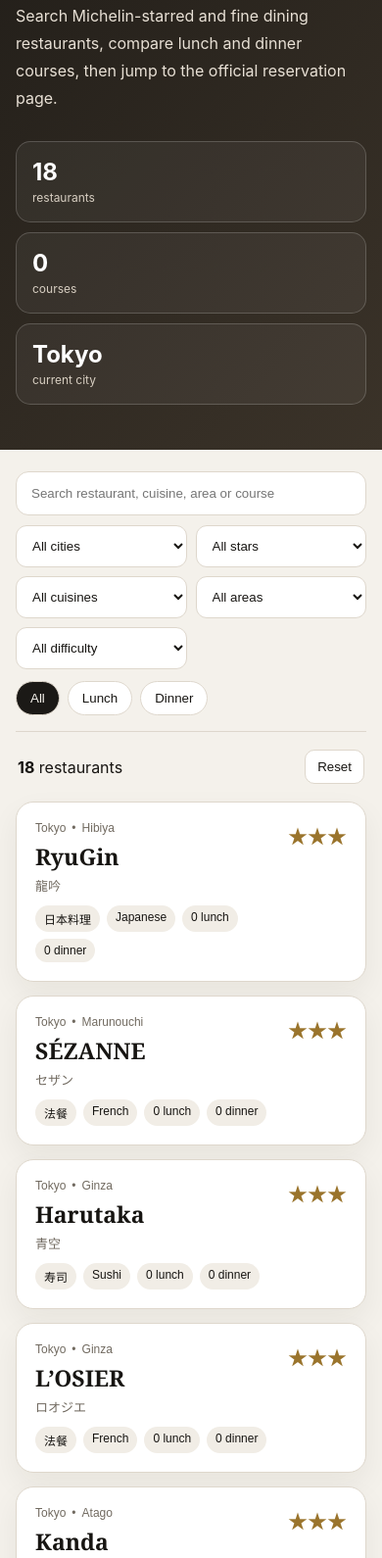
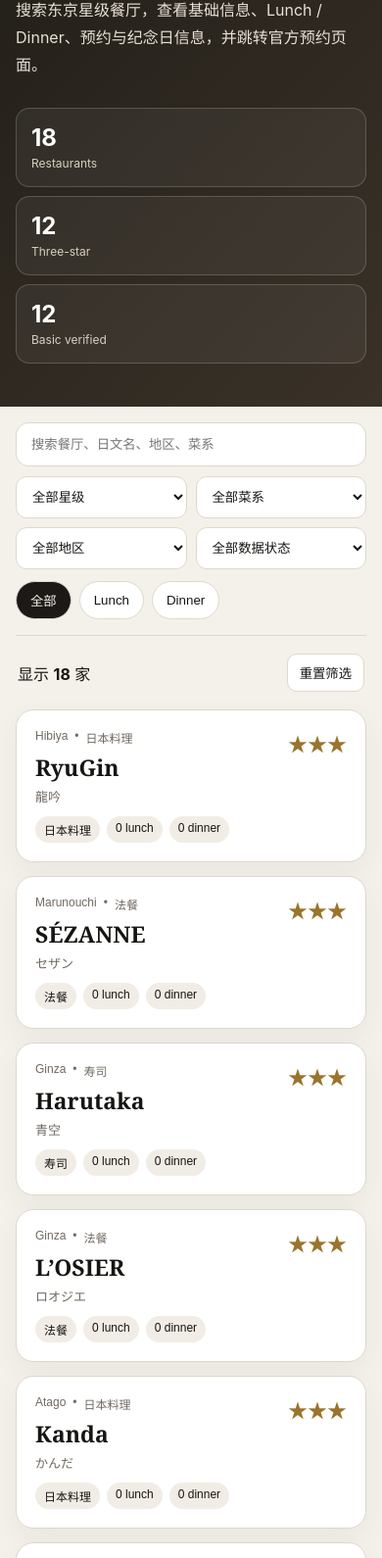
Before and after one commit to rosenjpre-ship-it/StarTable, a plain HTML site: page index.html in a window 390 px wide. Shown: the part 348-1938 px from the top of the page at 98% size. Drawn offline with Linux system fonts and the light colour scheme.

Commit message:
Add files via upload

```diff
--- a/app.js
+++ b/app.js
@@ -1,63 +1,49 @@
 
 const state={data:[],filtered:[],meal:'all'};
 const $=id=>document.getElementById(id);
-const els={
-grid:$('restaurantGrid'),template:$('restaurantTemplate'),search:$('searchInput'),
-city:$('cityFilter'),star:$('starFilter'),cuisine:$('cuisineFilter'),area:$('areaFilter'),
-difficulty:$('difficultyFilter'),visible:$('visibleCount'),total:$('totalRestaurants'),
-courses:$('totalCourses'),reset:$('resetButton'),empty:$('emptyState'),theme:$('themeButton')
-};
-const diff=n=>'★'.repeat(n)+'☆'.repeat(5-n);
+const els={grid:$('grid'),template:$('cardTemplate'),search:$('searchInput'),star:$('starFilter'),cuisine:$('cuisineFilter'),area:$('areaFilter'),status:$('statusFilter'),visible:$('visibleCount'),total:$('totalRestaurants'),three:$('threeStarCount'),verified:$('verifiedCount'),reset:$('resetButton'),empty:$('empty'),theme:$('themeButton')};
+
 const stars=n=>'★'.repeat(n);
+const difficulty=n=>n?'★'.repeat(n)+'☆'.repeat(5-n):'待评估';
+const statusLabel=s=>({basic_verified:'基础资料已核验',star_verified:'星级已核验',star_pending_recheck:'待复核'}[s]||'待核验');
 
-function addOptions(el,values){values.sort().forEach(v=>el.insertAdjacentHTML('beforeend',`<option value="${v}">${v}</option>`));}
-
-function mealTable(items){
- if(!items.length)return '<div class="empty">No course data.</div>';
- return `<table><thead><tr><th>Course</th><th>Price</th><th>Notes</th><th>Status</th></tr></thead><tbody>${items.map(x=>`<tr><td>${x.name}</td><td><strong>${x.price}</strong></td><td>${x.note}</td><td><span class="${x.verified?'verified':'unverified'}">${x.verified?'Verified':'Pending verification'}</span></td></tr>`).join('')}</tbody></table>`;
+function addOptions(el,values){[...values].sort().forEach(v=>el.insertAdjacentHTML('beforeend',`<option value="${v}">${v}</option>`));}
+function courseTable(items){
+ if(!items||!items.length)return '<div class="course-empty">该餐期的具体 Course 尚未逐店核验，暂不使用占位菜单。</div>';
+ return `<table><thead><tr><th>Course</th><th>Price</th><th>Notes</th></tr></thead><tbody>${items.map(x=>`<tr><td>${x.name}</td><td><strong>${x.price}</strong></td><td>${x.note||''}</td></tr>`).join('')}</tbody></table>`;
 }
-
-function card(item){
- const f=els.template.content.cloneNode(true);
- const card=f.querySelector('.card'),head=f.querySelector('.card-head'),detail=f.querySelector('.detail');
- f.querySelector('.city').textContent=item.city;f.querySelector('.area').textContent=item.area;
- f.querySelector('.name').textContent=item.name;f.querySelector('.name-ja').textContent=item.nameJa;
- f.querySelector('.stars').textContent=stars(item.stars);f.querySelector('.difficulty').textContent=diff(item.difficulty);
- f.querySelector('.booking').textContent=item.booking;f.querySelector('.plate').textContent=item.plate;
- const reserve=f.querySelector('.reserve');reserve.href=item.url;
- const chips=f.querySelector('.chips');
- [item.cuisineZh,item.cuisine,`${item.lunch.length} lunch`,`${item.dinner.length} dinner`].forEach(t=>{const s=document.createElement('span');s.className='chip';s.textContent=t;chips.appendChild(s);});
- const table=f.querySelector('.course-table');
- table.innerHTML=mealTable(item.lunch);
- const localBtns=[...f.querySelectorAll('.local-meal')];
- localBtns.forEach(btn=>btn.addEventListener('click',()=>{localBtns.forEach(x=>x.classList.remove('active'));btn.classList.add('active');table.innerHTML=mealTable(item[btn.dataset.localmeal]);}));
+function makeCard(item){
+ const f=els.template.content.cloneNode(true),head=f.querySelector('.card-head'),detail=f.querySelector('.detail');
+ f.querySelector('.area').textContent=item.area||'Tokyo';f.querySelector('.cuisine').textContent=item.cuisineZh||item.cuisine;
+ f.querySelector('.name').textContent=item.name;f.querySelector('.name-ja').textContent=item.nameJa||'';
+ f.querySelector('.stars').textContent=stars(item.stars);f.querySelector('.address').textContent=item.address||'地址待补充';
+ f.querySelector('.phone').textContent=item.phone?`Tel: ${item.phone}`:'电话待补充';
+ f.querySelector('.difficulty').textContent=difficulty(item.difficulty);f.querySelector('.booking').textContent=item.booking;
+ f.querySelector('.plate').textContent=item.plate;
+ const badge=f.querySelector('.status');badge.innerHTML=`<span class="status-badge ${item.dataStatus==='basic_verified'?'ok':'warn'}">${statusLabel(item.dataStatus)}</span>`;
+ const link=f.querySelector('.reserve');link.href=item.url||item.website||'#';if(!item.url&&!item.website){link.style.display='none';}
+ const chips=f.querySelector('.chips');[item.cuisineZh||item.cuisine,`${item.lunch?.length||0} lunch`,`${item.dinner?.length||0} dinner`].forEach(t=>{const s=document.createElement('span');s.className='chip';s.textContent=t;chips.appendChild(s);});
+ const area=f.querySelector('.course-area');area.innerHTML=courseTable(item.lunch||[]);
+ const local=[...f.querySelectorAll('.local-btn')];local.forEach(btn=>btn.addEventListener('click',()=>{local.forEach(x=>x.classList.remove('active'));btn.classList.add('active');area.innerHTML=courseTable(item[btn.dataset.localmeal]||[]);}));
  head.addEventListener('click',()=>{const open=head.getAttribute('aria-expanded')==='true';head.setAttribute('aria-expanded',String(!open));detail.hidden=open;});
  return f;
 }
-
-function render(){
- els.grid.innerHTML='';state.filtered.forEach(x=>els.grid.appendChild(card(x)));
- els.visible.textContent=state.filtered.length;els.empty.hidden=state.filtered.length!==0;
-}
-
+function render(){els.grid.innerHTML='';state.filtered.forEach(x=>els.grid.appendChild(makeCard(x)));els.visible.textContent=state.filtered.length;els.empty.hidden=state.filtered.length!==0;}
 function apply(){
  const q=els.search.value.trim().toLowerCase();
  state.filtered=state.data.filter(x=>{
-  const mealData=state.meal==='all'?[...x.lunch,...x.dinner]:x[state.meal];
-  const hay=[x.name,x.nameJa,x.city,x.area,x.cuisine,x.cuisineZh,x.booking,x.plate,...mealData.flatMap(c=>[c.name,c.price,c.note])].join(' ').toLowerCase();
-  return (!q||hay.includes(q))&&(!els.city.value||x.city===els.city.value)&&(!els.star.value||String(x.stars)===els.star.value)&&(!els.cuisine.value||x.cuisine===els.cuisine.value)&&(!els.area.value||x.area===els.area.value)&&(!els.difficulty.value||String(x.difficulty)===els.difficulty.value)&&mealData.length>0;
- });
- render();
+  const meals=state.meal==='all'?[...(x.lunch||[]),...(x.dinner||[])]:x[state.meal]||[];
+  const hay=[x.name,x.nameJa,x.area,x.cuisine,x.cuisineZh,x.address,x.booking,x.plate,...meals.flatMap(c=>[c.name,c.price,c.note])].join(' ').toLowerCase();
+  return (!q||hay.includes(q))&&(!els.star.value||String(x.stars)===els.star.value)&&(!els.cuisine.value||x.cuisineZh===els.cuisine.value)&&(!els.area.value||x.area===els.area.value)&&(!els.status.value||x.dataStatus===els.status.value);
+ });render();
 }
-
 async function init(){
  const res=await fetch('./data/restaurants.json');state.data=await res.json();state.filtered=[...state.data];
- els.total.textContent=state.data.length;els.courses.textContent=state.data.reduce((n,x)=>n+x.lunch.length+x.dinner.length,0);
- addOptions(els.city,[...new Set(state.data.map(x=>x.city))]);addOptions(els.cuisine,[...new Set(state.data.map(x=>x.cuisine))]);addOptions(els.area,[...new Set(state.data.map(x=>x.area))]);
- render();
+ els.total.textContent=state.data.length;els.three.textContent=state.data.filter(x=>x.stars===3).length;els.verified.textContent=state.data.filter(x=>x.dataStatus==='basic_verified').length;
+ addOptions(els.cuisine,new Set(state.data.map(x=>x.cuisineZh||x.cuisine)));addOptions(els.area,new Set(state.data.map(x=>x.area).filter(Boolean)));render();
 }
-[els.search,els.city,els.star,els.cuisine,els.area,els.difficulty].forEach(el=>el.addEventListener('input',apply));
+[els.search,els.star,els.cuisine,els.area,els.status].forEach(el=>el.addEventListener('input',apply));
 document.querySelectorAll('.meal-btn').forEach(btn=>btn.addEventListener('click',()=>{document.querySelectorAll('.meal-btn').forEach(x=>x.classList.remove('active'));btn.classList.add('active');state.meal=btn.dataset.meal;apply();}));
-els.reset.addEventListener('click',()=>{[els.search,els.city,els.star,els.cuisine,els.area,els.difficulty].forEach(x=>x.value='');state.meal='all';document.querySelectorAll('.meal-btn').forEach(x=>x.classList.toggle('active',x.dataset.meal==='all'));apply();});
+els.reset.addEventListener('click',()=>{[els.search,els.star,els.cuisine,els.area,els.status].forEach(x=>x.value='');state.meal='all';document.querySelectorAll('.meal-btn').forEach(x=>x.classList.toggle('active',x.dataset.meal==='all'));apply();});
 els.theme.addEventListener('click',()=>document.body.classList.toggle('dark'));
-init().catch(()=>{els.empty.hidden=false;els.empty.textContent='Data failed to load. Please deploy through GitHub Pages.';});
+init().catch(e=>{els.empty.hidden=false;els.empty.textContent='数据加载失败，请确认已部署到 GitHub Pages。';console.error(e);});
--- a/index.html
+++ b/index.html
@@ -3,68 +3,63 @@
 <head>
 <meta charset="utf-8">
 <meta name="viewport" content="width=device-width,initial-scale=1,viewport-fit=cover">
-<title>StarTable — Fine Dining Discovery</title>
-<meta name="description" content="Discover, compare and reserve the world's finest restaurants.">
+<title>StarTable Tokyo</title>
+<meta name="description" content="Discover Tokyo's Michelin-starred and fine dining restaurants.">
 <link rel="stylesheet" href="./styles.css">
 </head>
 <body>
 <header class="topbar">
   <div class="shell nav">
-    <a class="brand" href="#"><span class="brand-star">★</span><span>StarTable</span></a>
-    <div class="nav-actions">
-      <button id="themeButton" class="ghost">Theme</button>
-    </div>
+    <a class="brand" href="#"><span>★</span>StarTable</a>
+    <button id="themeButton" class="ghost">深色模式</button>
   </div>
 </header>
 
 <section class="hero">
   <div class="shell hero-grid">
     <div>
-      <p class="eyebrow">FINE DINING DISCOVERY</p>
-      <h1>Discover the world’s<br>finest restaurants.</h1>
-      <p class="sub">Search Michelin-starred and fine dining restaurants, compare lunch and dinner courses, then jump to the official reservation page.</p>
+      <p class="eyebrow">TOKYO FINE DINING DATABASE</p>
+      <h1>Discover Tokyo’s<br>finest restaurants.</h1>
+      <p class="sub">搜索东京星级餐厅，查看基础信息、Lunch / Dinner、预约与纪念日信息，并跳转官方预约页面。</p>
     </div>
-    <div class="hero-card">
-      <div><strong id="totalRestaurants">11</strong><span>restaurants</span></div>
-      <div><strong id="totalCourses">0</strong><span>courses</span></div>
-      <div><strong>Tokyo</strong><span>current city</span></div>
+    <div class="hero-stats">
+      <div><strong id="totalRestaurants">0</strong><span>Restaurants</span></div>
+      <div><strong id="threeStarCount">0</strong><span>Three-star</span></div>
+      <div><strong id="verifiedCount">0</strong><span>Basic verified</span></div>
     </div>
   </div>
 </section>
 
 <main class="shell">
   <section class="controls">
-    <div class="search-wrap">
-      <input id="searchInput" type="search" placeholder="Search restaurant, cuisine, area or course">
+    <input id="searchInput" type="search" placeholder="搜索餐厅、日文名、地区、菜系">
+    <div class="filters">
+      <select id="starFilter"><option value="">全部星级</option><option value="3">三星</option><option value="2">二星</option><option value="1">一星</option></select>
+      <select id="cuisineFilter"><option value="">全部菜系</option></select>
+      <select id="areaFilter"><option value="">全部地区</option></select>
+      <select id="statusFilter"><option value="">全部数据状态</option><option value="basic_verified">基础资料已核验</option><option value="star_verified">星级已核验</option><option value="star_pending_recheck">待复核</option></select>
     </div>
-    <div class="filter-grid">
-      <select id="cityFilter"><option value="">All cities</option></select>
-      <select id="starFilter"><option value="">All stars</option><option value="3">★★★</option><option value="2">★★</option><option value="1">★</option></select>
-      <select id="cuisineFilter"><option value="">All cuisines</option></select>
-      <select id="areaFilter"><option value="">All areas</option></select>
-      <select id="difficultyFilter"><option value="">All difficulty</option><option value="5">★★★★★</option><option value="4">★★★★</option><option value="3">★★★</option></select>
-    </div>
-    <div class="meal-toggle" role="tablist">
-      <button class="meal-btn active" data-meal="all">All</button>
+    <div class="meal-toggle">
+      <button class="meal-btn active" data-meal="all">全部</button>
       <button class="meal-btn" data-meal="lunch">Lunch</button>
       <button class="meal-btn" data-meal="dinner">Dinner</button>
     </div>
   </section>
 
   <section class="result-bar">
-    <div><strong id="visibleCount">0</strong> restaurants</div>
-    <button id="resetButton" class="ghost">Reset</button>
+    <div>显示 <strong id="visibleCount">0</strong> 家</div>
+    <button id="resetButton" class="ghost">重置筛选</button>
   </section>
 
-  <section id="restaurantGrid" class="grid"></section>
-  <div id="emptyState" class="empty" hidden>No matching restaurants.</div>
+  <section id="grid" class="grid"></section>
+  <div id="empty" class="empty" hidden>没有符合条件的餐厅。</div>
 </main>
 
-<template id="restaurantTemplate">
+<template id="cardTemplate">
 <article class="card">
   <button class="card-head" aria-expanded="false">
     <div>
-      <div class="meta-line"><span class="city"></span><span class="dot">•</span><span class="area"></span></div>
+      <div class="meta"><span class="area"></span><span>•</span><span class="cuisine"></span></div>
       <h2 class="name"></h2>
       <div class="name-ja"></div>
       <div class="chips"></div>
@@ -74,21 +69,28 @@
   <div class="detail" hidden>
     <div class="info-grid">
       <section class="panel">
+        <h3>Basic information</h3>
+        <p class="address"></p>
+        <p class="phone"></p>
+        <div class="status"></div>
+      </section>
+      <section class="panel">
         <h3>Reservation</h3>
         <div class="difficulty"></div>
         <p class="booking"></p>
-        <a class="reserve" target="_blank" rel="noopener">Official reservation</a>
+        <a class="reserve" target="_blank" rel="noopener">Official / reservation page</a>
       </section>
       <section class="panel">
-        <h3>Anniversary</h3>
+        <h3>Message Plate / Anniversary</h3>
         <p class="plate"></p>
       </section>
     </div>
-    <div class="meal-tabs">
-      <button class="local-meal active" data-localmeal="lunch">Lunch</button>
-      <button class="local-meal" data-localmeal="dinner">Dinner</button>
+
+    <div class="local-tabs">
+      <button class="local-btn active" data-localmeal="lunch">Lunch</button>
+      <button class="local-btn" data-localmeal="dinner">Dinner</button>
     </div>
-    <div class="course-table"></div>
+    <div class="course-area"></div>
   </div>
 </article>
 </template>
--- a/styles.css
+++ b/styles.css
@@ -1,50 +1,29 @@
 
-:root{
---bg:#f4f1eb;--card:#fff;--ink:#171512;--muted:#716a60;--line:#ded7cc;
---accent:#9a742c;--dark:#1b1916;--soft:#f1ede6;--shadow:0 12px 30px rgba(33,27,18,.06)
-}
-*{box-sizing:border-box}
-body{margin:0;background:var(--bg);color:var(--ink);font-family:-apple-system,BlinkMacSystemFont,"Segoe UI","PingFang SC",sans-serif}
-body.dark{--bg:#151412;--card:#201e1a;--ink:#f7f3eb;--muted:#aaa195;--line:#37332d;--soft:#2b2823;--dark:#f3ede3}
-.shell{width:min(1120px,calc(100% - 32px));margin:auto}
-.topbar{position:sticky;top:0;z-index:20;background:rgba(244,241,235,.9);backdrop-filter:blur(16px);border-bottom:1px solid var(--line)}
-body.dark .topbar{background:rgba(21,20,18,.9)}
-.nav{height:64px;display:flex;align-items:center;justify-content:space-between}
-.brand{display:flex;gap:9px;align-items:center;text-decoration:none;color:var(--ink);font-weight:800;font-size:20px}
-.brand-star{color:var(--accent)}
+:root{--bg:#f4f1eb;--card:#fff;--ink:#171512;--muted:#716a60;--line:#ded7cc;--accent:#9a742c;--soft:#f1ede6;--dark:#1c1916}
+*{box-sizing:border-box}body{margin:0;background:var(--bg);color:var(--ink);font-family:-apple-system,BlinkMacSystemFont,"Segoe UI","PingFang SC",sans-serif}
+body.dark{--bg:#151412;--card:#211f1b;--ink:#f7f3eb;--muted:#aaa195;--line:#3a352f;--soft:#2b2823;--dark:#f5efe5}
+.shell{width:min(1120px,calc(100% - 32px));margin:auto}.topbar{position:sticky;top:0;z-index:20;background:rgba(244,241,235,.92);backdrop-filter:blur(14px);border-bottom:1px solid var(--line)}
+body.dark .topbar{background:rgba(21,20,18,.92)}.nav{height:62px;display:flex;align-items:center;justify-content:space-between}
+.brand{font-weight:800;text-decoration:none;color:var(--ink);font-size:20px}.brand span{color:var(--accent);margin-right:8px}
 .ghost{border:1px solid var(--line);background:var(--card);color:var(--ink);border-radius:10px;padding:9px 12px;cursor:pointer}
-.hero{padding:62px 0 46px;background:linear-gradient(135deg,#1d1a16,#3b3329);color:#fff}
-.hero-grid{display:grid;grid-template-columns:1.5fr .8fr;gap:30px;align-items:end}
-.eyebrow{letter-spacing:.15em;font-size:12px;color:#d9cdbb;margin:0 0 16px}
-h1{font:700 clamp(42px,7vw,72px)/.98 Georgia,serif;margin:0}
-.sub{max-width:760px;line-height:1.75;color:#e8e0d5;margin:20px 0 0}
-.hero-card{display:grid;grid-template-columns:1fr;gap:10px}
-.hero-card div{border:1px solid rgba(255,255,255,.18);border-radius:15px;padding:16px;background:rgba(255,255,255,.05)}
-.hero-card strong{display:block;font-size:24px}.hero-card span{font-size:12px;color:#d8cfc2}
-.controls{padding:22px 0 16px;position:sticky;top:64px;z-index:15;background:rgba(244,241,235,.94);backdrop-filter:blur(14px);border-bottom:1px solid var(--line)}
-body.dark .controls{background:rgba(21,20,18,.94)}
-.search-wrap input{width:100%;padding:14px 15px;border:1px solid var(--line);border-radius:13px;background:var(--card);color:var(--ink)}
-.filter-grid{display:grid;grid-template-columns:repeat(5,1fr);gap:9px;margin-top:10px}
-select{width:100%;padding:12px;border:1px solid var(--line);border-radius:11px;background:var(--card);color:var(--ink)}
-.meal-toggle,.meal-tabs{display:flex;gap:8px;margin-top:12px}
-.meal-btn,.local-meal{border:1px solid var(--line);background:var(--card);color:var(--ink);border-radius:999px;padding:9px 14px;cursor:pointer}
-.meal-btn.active,.local-meal.active{background:var(--dark);color:var(--bg)}
-.result-bar{display:flex;justify-content:space-between;align-items:center;padding:18px 2px}
-.grid{display:grid;gap:14px;padding-bottom:50px}
-.card{background:var(--card);border:1px solid var(--line);border-radius:18px;overflow:hidden;box-shadow:var(--shadow)}
+.hero{padding:60px 0 44px;background:linear-gradient(135deg,#1d1a16,#3a3228);color:#fff}.hero-grid{display:grid;grid-template-columns:1.5fr .7fr;gap:30px;align-items:end}
+.eyebrow{letter-spacing:.14em;font-size:12px;color:#d7cbb9;margin:0 0 14px}h1{font:700 clamp(42px,7vw,72px)/.98 Georgia,serif;margin:0}
+.sub{max-width:720px;color:#e8e0d5;line-height:1.75;margin:20px 0 0}.hero-stats{display:grid;gap:9px}
+.hero-stats div{border:1px solid rgba(255,255,255,.18);background:rgba(255,255,255,.05);padding:15px;border-radius:14px}.hero-stats strong{display:block;font-size:24px}.hero-stats span{font-size:12px;color:#d8cfc2}
+.controls{position:sticky;top:62px;z-index:15;padding:16px 0;background:rgba(244,241,235,.95);backdrop-filter:blur(14px);border-bottom:1px solid var(--line)}
+body.dark .controls{background:rgba(21,20,18,.95)}#searchInput{width:100%;padding:14px 15px;border:1px solid var(--line);border-radius:13px;background:var(--card);color:var(--ink)}
+.filters{display:grid;grid-template-columns:repeat(4,1fr);gap:9px;margin-top:10px}.filters select{width:100%;padding:12px;border:1px solid var(--line);border-radius:11px;background:var(--card);color:var(--ink)}
+.meal-toggle,.local-tabs{display:flex;gap:8px;margin-top:12px}.meal-btn,.local-btn{border:1px solid var(--line);background:var(--card);color:var(--ink);padding:9px 14px;border-radius:999px;cursor:pointer}
+.meal-btn.active,.local-btn.active{background:var(--dark);color:var(--bg)}.result-bar{display:flex;justify-content:space-between;align-items:center;padding:18px 2px}
+.grid{display:grid;gap:14px;padding-bottom:50px}.card{background:var(--card);border:1px solid var(--line);border-radius:18px;overflow:hidden;box-shadow:0 10px 28px rgba(33,27,18,.05)}
 .card-head{width:100%;display:grid;grid-template-columns:1fr auto;gap:16px;border:0;background:transparent;color:var(--ink);padding:19px;text-align:left;cursor:pointer}
-.meta-line{font-size:12px;color:var(--muted)}.dot{margin:0 6px}
-.name{font:700 27px Georgia,serif;margin:6px 0 0}.name-ja{font-size:13px;color:var(--muted);margin-top:4px}
-.chips{display:flex;gap:7px;flex-wrap:wrap;margin-top:11px}.chip{background:var(--soft);padding:5px 9px;border-radius:999px;font-size:12px}
-.stars{color:var(--accent);font-size:20px}
-.detail{border-top:1px solid var(--line);padding:18px}.info-grid{display:grid;grid-template-columns:1fr 1fr;gap:12px}
-.panel{background:var(--soft);border:1px solid var(--line);border-radius:13px;padding:15px}.panel h3{margin:0 0 8px;font-size:13px}
-.panel p{font-size:14px;line-height:1.7}.difficulty{color:var(--accent);letter-spacing:1px}
-.reserve{display:inline-block;margin-top:10px;padding:10px 13px;border-radius:9px;background:var(--dark);color:var(--bg);text-decoration:none;font-size:13px}
-table{width:100%;border-collapse:collapse;margin-top:12px}th,td{text-align:left;padding:12px 9px;border-bottom:1px solid var(--line);font-size:14px;vertical-align:top}th{color:var(--muted);font-size:12px}
-.verified{font-size:11px;border-radius:999px;padding:3px 7px;background:#e8f4ea;color:#276738}.unverified{font-size:11px;border-radius:999px;padding:3px 7px;background:#fff2dc;color:#8a5a10}
+.meta{font-size:12px;color:var(--muted);display:flex;gap:7px}.name{font:700 27px Georgia,serif;margin:6px 0 0}.name-ja{font-size:13px;color:var(--muted);margin-top:4px}
+.chips{display:flex;gap:7px;flex-wrap:wrap;margin-top:11px}.chip{background:var(--soft);padding:5px 9px;border-radius:999px;font-size:12px}.stars{color:var(--accent);font-size:20px}
+.detail{border-top:1px solid var(--line);padding:18px}.info-grid{display:grid;grid-template-columns:repeat(3,1fr);gap:12px}.panel{background:var(--soft);border:1px solid var(--line);border-radius:13px;padding:15px}
+.panel h3{margin:0 0 8px;font-size:13px}.panel p{font-size:14px;line-height:1.65;margin:7px 0}.difficulty{color:var(--accent);letter-spacing:1px}
+.reserve{display:inline-block;margin-top:10px;background:var(--dark);color:var(--bg);text-decoration:none;padding:10px 13px;border-radius:9px;font-size:13px}
+.status-badge{display:inline-block;font-size:11px;padding:4px 8px;border-radius:999px}.ok{background:#e6f4ea;color:#26653a}.warn{background:#fff1d8;color:#87560d}
+.course-empty{padding:22px;background:var(--soft);border:1px dashed var(--line);border-radius:12px;color:var(--muted);margin-top:12px}
+table{width:100%;border-collapse:collapse;margin-top:12px}th,td{text-align:left;padding:12px 9px;border-bottom:1px solid var(--line);font-size:14px;vertical-align:top}th{font-size:12px;color:var(--muted)}
 .empty{padding:40px;text-align:center;color:var(--muted)}
-@media(max-width:760px){
-.hero-grid{grid-template-columns:1fr}.filter-grid{grid-template-columns:1fr 1fr}.info-grid{grid-template-columns:1fr}
-h1{font-size:44px}.controls{top:64px}.name{font-size:23px}
-}
+@media(max-width:760px){.hero-grid{grid-template-columns:1fr}.filters{grid-template-columns:1fr 1fr}.info-grid{grid-template-columns:1fr}h1{font-size:44px}.name{font-size:23px}}
```
Also changed, not shown: README.md.
